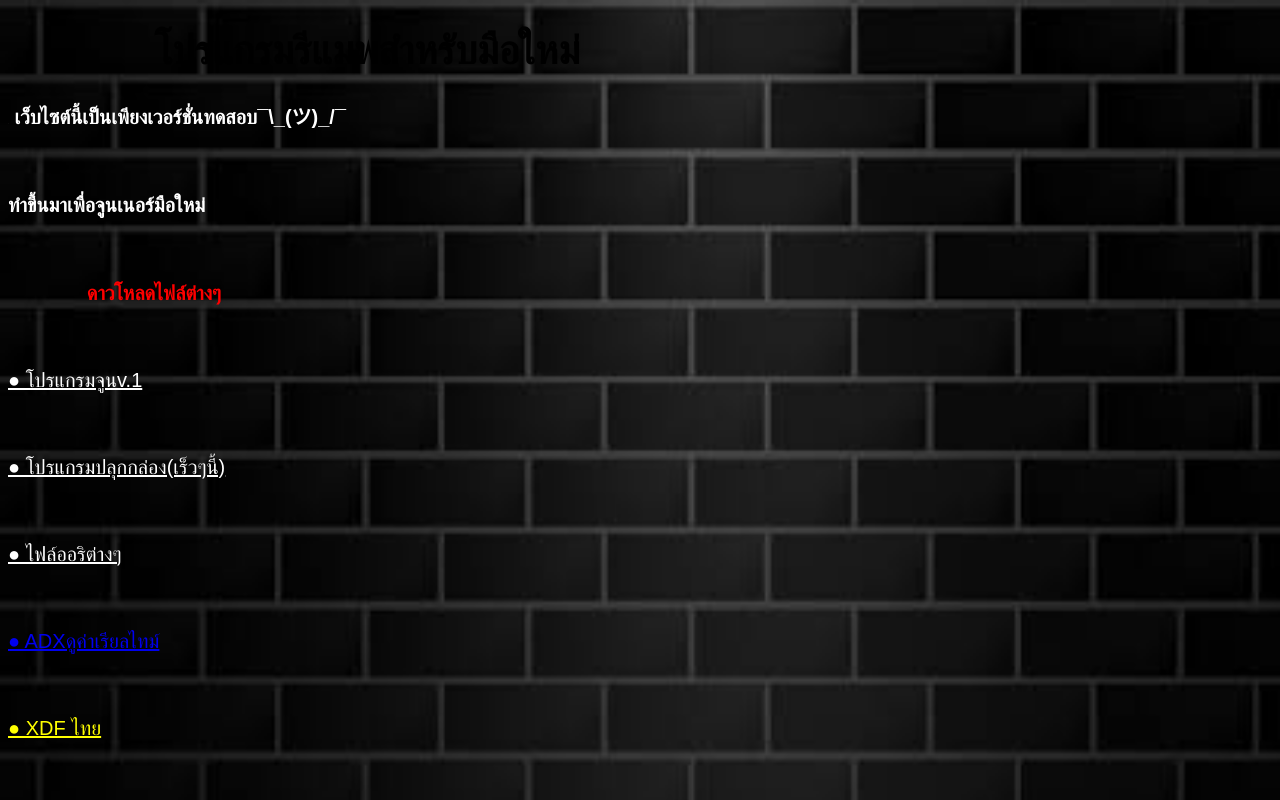
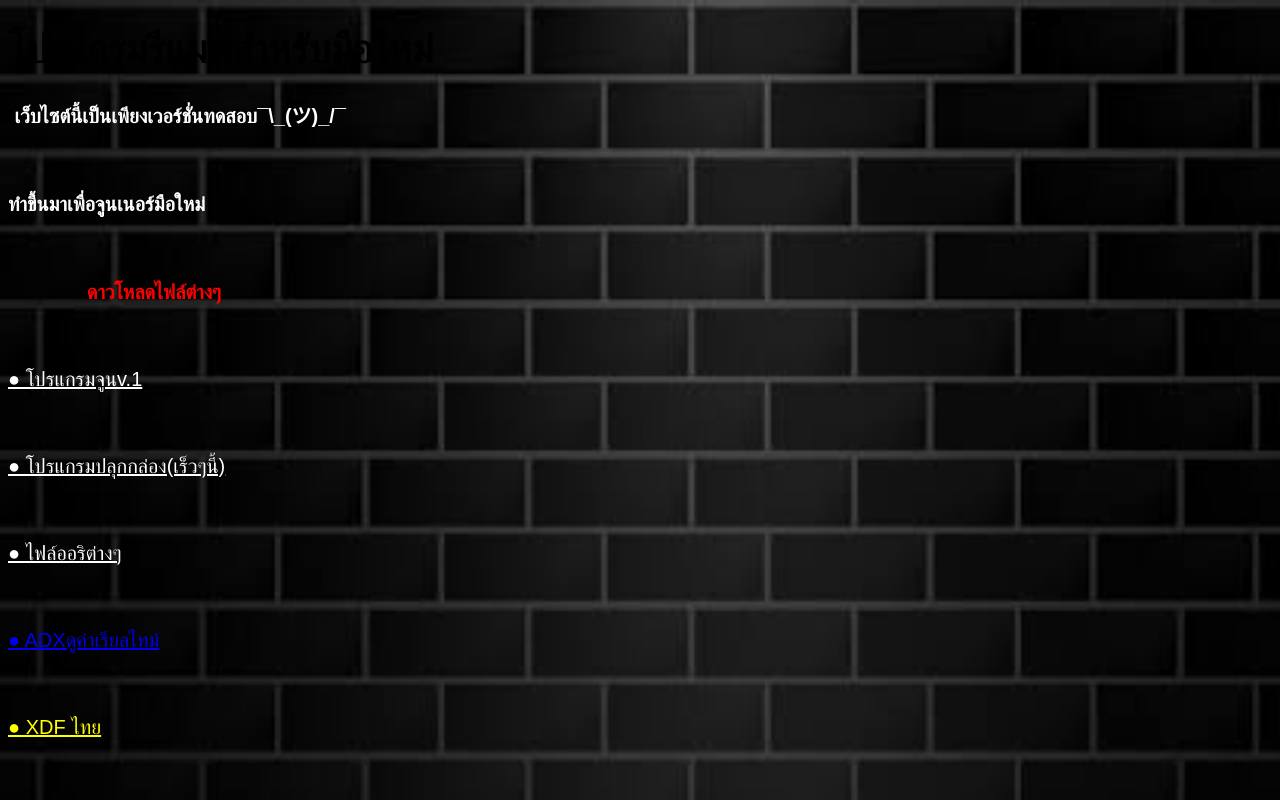
Before and after one commit to Nominaza/http, a plain HTML site: page index.html in a window 1280 px wide. Shown: the top 800 px of the page. Drawn offline with Linux system fonts and the light colour scheme; a web font is replaced by a local one.

Commit message:
Add files via upload

```diff
--- a/index.html
+++ b/index.html
@@ -35,7 +35,7 @@ body {
 
 <body>
 
-  <h1> <strong class="font-effect-shadow-multiple"style="color: light blue;"> ⠀⠀⠀⠀⠀โปรแกรมรีแมพสำหรับมือใหม่ </strong> </h1>
+  <h1> <strong class="font-effect-shadow-multiple"style="color: light blue;"> โปรแกรมรีแมพสำหรับมือใหม่ </strong> </h1>
 
 <img src="background.jpg" alt="do_kung" width="1" height="1">
 
```
